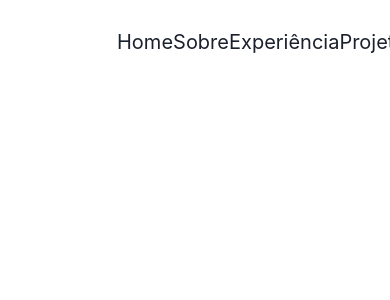
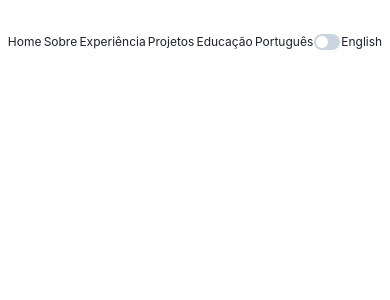
Before and after one commit to andreramosdovale/portifolio, a Next.js app: page / in a window 390 px wide. Shown: the top 300 px of the page. Built offline with nearby package versions, Linux system fonts and the light colour scheme.

Commit message:
feat: finish header reponsiveness

```diff
--- a/src/components/Header/index.tsx
+++ b/src/components/Header/index.tsx
@@ -1,5 +1,5 @@
 import NextLink from "next/link";
-import { Flex, Text, Switch, Link } from "@chakra-ui/react";
+import { Flex, Text, Switch, Link, Box } from "@chakra-ui/react";
 import { ptBr, en } from "./content.data";
 
 interface IHeader {
@@ -11,37 +11,119 @@ const Header = ({ path }: IHeader) => {
 
   return (
     <>
+      <Box
+        margin={{
+          "3xl": "0 25%",
+          "2xl": "0 20%",
+          xl: "0 20%",
+          md: "0 15%",
+          sm: "0 5%",
+          xs: "0 2%",
+        }}
+      >
         <Flex
-        margin="0 30%"
           alignItems="center"
           justifyContent="space-between"
           height="10vh"
+          max-width="100vw"
         >
           <Link as={NextLink} href="/">
-          <Text fontSize="xl">{content.home}</Text>
+            <Text
+              fontSize={{
+                "2xl": "2xl",
+                xl: "xl",
+                md: "lg",
+                sm: "sm",
+                xs: "xs",
+              }}
+            >
+              {content.home}
+            </Text>
           </Link>
           <Link as={NextLink} href="/about">
-          <Text fontSize="xl">{content.about}</Text>
+            <Text
+              fontSize={{
+                "2xl": "2xl",
+                xl: "xl",
+                md: "lg",
+                sm: "sm",
+                xs: "xs",
+              }}
+            >
+              {content.about}
+            </Text>
           </Link>
           <Link as={NextLink} href="/experience">
-          <Text fontSize="xl">{content.experience}</Text>
+            <Text
+              fontSize={{
+                "2xl": "2xl",
+                xl: "xl",
+                md: "lg",
+                sm: "sm",
+                xs: "xs",
+              }}
+            >
+              {content.experience}
+            </Text>
           </Link>
           <Link as={NextLink} href="/projects">
-          <Text fontSize="xl">{content.projects}</Text>
+            <Text
+              fontSize={{
+                "2xl": "2xl",
+                xl: "xl",
+                md: "lg",
+                sm: "sm",
+                xs: "xs",
+              }}
+            >
+              {content.projects}
+            </Text>
           </Link>
           <Link as={NextLink} href="/education">
-          <Text fontSize="xl">{content.education}</Text>
+            <Text
+              fontSize={{
+                "2xl": "2xl",
+                xl: "xl",
+                md: "lg",
+                sm: "sm",
+                xs: "xs",
+              }}
+            >
+              {content.education}
+            </Text>
           </Link>
-        <Flex>
-          <Text fontSize="xl" marginRight="10px">
+          <Flex marginRight={{ sm: "10px" }}>
+            <Text
+              fontSize={{
+                "2xl": "2xl",
+                xl: "xl",
+                md: "lg",
+                sm: "sm",
+                xs: "xs",
+              }}
+              marginRight={{ xl: "10px", md: "10px", sm: "10px", xs: "1px" }}
+            >
               Português
             </Text>
-          <Switch size="lg" />
-          <Text fontSize="xl" marginLeft="10px">
+            <Switch
+              size={{ xl: "md", md: "sm", sm: "sm", xs: "sm" }}
+              alignSelf="center"
+            />
+            <Text
+              fontSize={{
+                "2xl": "2xl",
+                xl: "xl",
+                md: "lg",
+                sm: "sm",
+                xs: "xs",
+              }}
+              marginLeft={{ xl: "10px", md: "10px", sm: "10px", xs: "1px" }}
+            >
               English
             </Text>
           </Flex>
         </Flex>
+      </Box>
     </>
   );
 };
--- a/src/styles/globals.css
+++ b/src/styles/globals.css
@@ -3,9 +3,3 @@
   padding: 0;
   margin: 0;
 }
-
-html,
-body {
-  max-width: 100vw;
-  overflow-x: hidden;
-}
--- a/src/styles/theme.ts
+++ b/src/styles/theme.ts
@@ -1,12 +1,18 @@
-import { extendTheme } from '@chakra-ui/react';
+import { extendTheme } from "@chakra-ui/react";
 
 const colors = {
-  brand: {
-    900: '#1a365d',
-    800: '#153e75',
-    700: '#2a69ac',
-  },
-  initialColorMode: 'black',
+  initialColorMode: "",
+  primaryColor: "",
 };
 
-export const deafaultTheme = extendTheme({ colors });
+const breakpoints = {
+  xs: "320px",
+  sm: "500px",
+  md: "768px",
+  lg: "960px",
+  xl: "1200px",
+  "2xl": "1536px",
+  "3xl": "1900px",
+};
+
+export const deafaultTheme = extendTheme({ colors, breakpoints });
```
Also changed, not shown: src/pages/_app.tsx (+4 -4 lines). Lines whose indentation alone changed are shown as unchanged.
